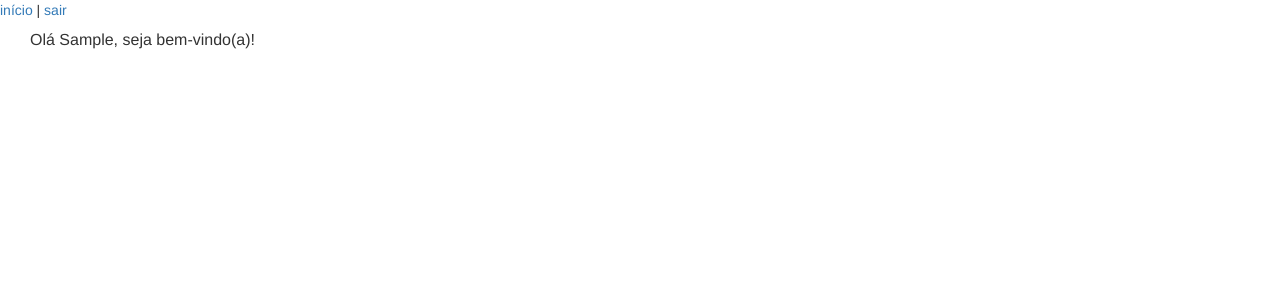
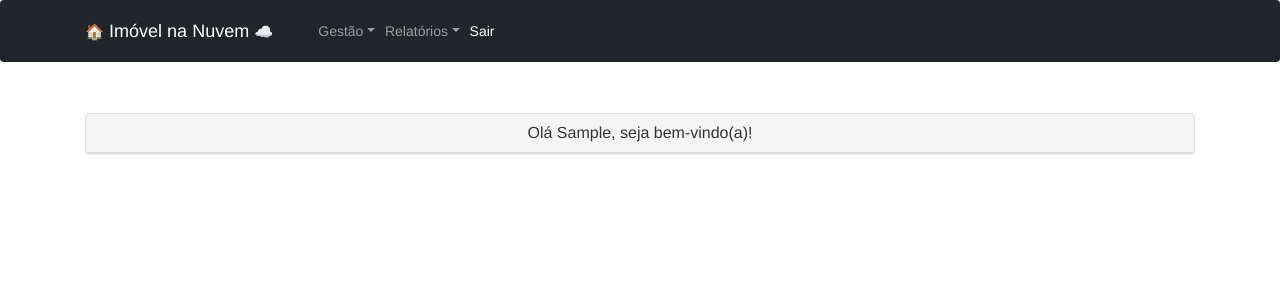
Before and after one commit to felipe-basina/imovelnanuvem, a Django app: page / in a window 1280 px wide. Shown: the top 300 px of the page. Run offline with Django 4.2, Linux system fonts and the light colour scheme; the visitor is signed in with stand-in values (Sample User, id 1); some libraries are stand-ins or nearby versions.

Commit message:
Refatoracao para definir layout padrao da aplicacao.

```diff
--- a/innapp/templates/innapp/base.html
+++ b/innapp/templates/innapp/base.html
@@ -2,29 +2,63 @@
 <!DOCTYPE html>
 <html lang="BR_PT">
 <head>
-
     <meta charset="utf-8">
     <meta charset="ISO-8859-1">
-    <meta http-equiv="X-UA-Compatible" content="IE=edge">
-    <meta name="viewport" content="width=device-width, initial-scale=1">
+    <meta name="viewport" content="width=device-width, initial-scale=1, shrink-to-fit=no"/>
+    <meta name="description" content=""/>
+    <meta name="author" content=""/>
+    <title>imóvel na nuvem</title>
 
-    <title>imóvel na nuvem</title>
+    <link rel="icon" type="image/x-icon" href="{% static 'assets/favicon.ico' %}"/>
+    <link href="{% static 'css/styles.css' %}" rel="stylesheet" type="text/css">
+    <link href="{% static 'css/app-estilo.css' %}" rel="stylesheet">
 
     <link rel="stylesheet" href="https://cdn.jsdelivr.net/npm/bootstrap@3.3.7/dist/css/bootstrap.min.css"
           integrity="sha384-BVYiiSIFeK1dGmJRAkycuHAHRg32OmUcww7on3RYdg4Va+PmSTsz/K68vbdEjh4u" crossorigin="anonymous">
-    <link href="{% static 'css/app-estilo.css' %}" rel="stylesheet">
 
     <script src="https://code.jquery.com/jquery-3.6.0.min.js"
             integrity="sha256-/xUj+3OJU5yExlq6GSYGSHk7tPXikynS7ogEvDej/m4=" crossorigin="anonymous"></script>
-    <script src="https://cdn.jsdelivr.net/npm/bootstrap@3.3.7/dist/js/bootstrap.min.js"
-            integrity="sha384-Tc5IQib027qvyjSMfHjOMaLkfuWVxZxUPnCJA7l2mCWNIpG9mGCD8wGNIcPD7Txa"
-            crossorigin="anonymous"></script>
 
 </head>
 <body>
-
-<div id="wrapper">
-    <a href="/">início</a> | <a href="/acesso/logout">sair</a>
+<!-- Responsive navbar-->
+<nav class="navbar navbar-expand-lg navbar-dark bg-dark">
+    <div class="container">
+        <a class="navbar-brand" href="/"><small>🏠</small> Imóvel na Nuvem <small>☁️ </small></a>
+        <button class="navbar-toggler" type="button" data-bs-toggle="collapse" data-bs-target="#navbarSupportedContent"
+                aria-controls="navbarSupportedContent" aria-expanded="false" aria-label="Toggle navigation"><span
+                class="navbar-toggler-icon"></span></button>
+        <div class="collapse navbar-collapse" id="navbarSupportedContent">
+            <ul class="navbar-nav ms-auto mb-2 mb-lg-0">
+                <li class="nav-item dropdown">
+                    <a class="nav-link dropdown-toggle" id="navbarDropdown" href="#" role="button"
+                       data-bs-toggle="dropdown" aria-expanded="false">Gestão</a>
+                    <ul class="dropdown-menu dropdown-menu-end" aria-labelledby="navbarDropdown">
+                        <li><a class="dropdown-item" href="/imovel/lista">Imóveis</a></li>
+                        <li><a class="dropdown-item" href="/inquilino/lista">Inquilinos</a></li>
+                        <li><a class="dropdown-item" href="/aluguel/lista">Aluguéis</a></li>
+                        <li><a class="dropdown-item" href="/reforma/lista">Reformas</a></li>
+                    </ul>
+                </li>
+                <li class="nav-item dropdown">
+                    <a class="nav-link dropdown-toggle" id="navbarDropdown2" href="#" role="button"
+                       data-bs-toggle="dropdown" aria-expanded="false">Relatórios</a>
+                    <ul class="dropdown-menu dropdown-menu-end" aria-labelledby="navbarDropdown">
+                        <li><a class="dropdown-item" href="/rel/aluguel/lista/mes">Aluguéis mês/ano</a></li>
+                        <li><a class="dropdown-item" href="/rel/aluguel/lista/ano">Aluguéis ano</a></li>
+                        <li><a class="dropdown-item" href="/rel/reforma/lista/mes">Reformas mês/ano</a></li>
+                        <li><a class="dropdown-item" href="/rel/reforma/lista/ano">Reformas ano</a></li>
+                        <li><a class="dropdown-item" href="/rel/administracao/lista/mes">Administração mês/ano</a></li>
+                        <li><a class="dropdown-item" href="/rel/administracao/lista/ano">Administração ano</a></li>
+                        <li><a class="dropdown-item" href="/rel/irpf/lista/mes">IR PF mês/ano</a></li>
+                        <li><a class="dropdown-item" href="/rel/irpf/lista/ano">IR PF ano</a></li>
+                    </ul>
+                </li>
+                <li class="nav-item"><a class="nav-link active" aria-current="page" href="/acesso/logout">Sair</a></li>
+            </ul>
+        </div>
+    </div>
+</nav>
 
 <div class="row">
     <div class="col-sm-4"></div>
@@ -39,12 +73,18 @@
     <div class="col-sm-4"></div>
 </div>
 
-    <div id="page-wrapper">
-        <div class="container-fluid">
+<div class="container">
+    <div class="text-center mt-5">
+        <div id="show_content">
+            <div class="panel panel-default">
                 {% block content %}
                 {% endblock %}
             </div>
         </div>
+    </div>
+</div>
+
+<script src="https://cdn.jsdelivr.net/npm/bootstrap@5.1.3/dist/js/bootstrap.bundle.min.js"></script>
 
 </body>
 </html>
```
Lines whose indentation alone changed are shown as unchanged.
